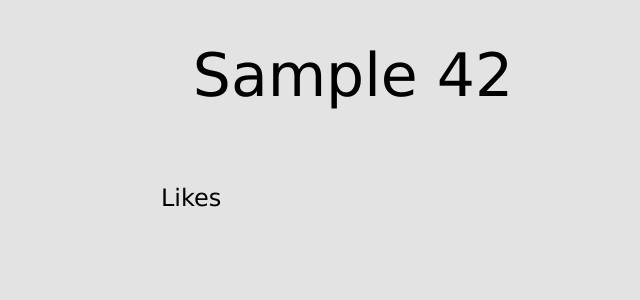
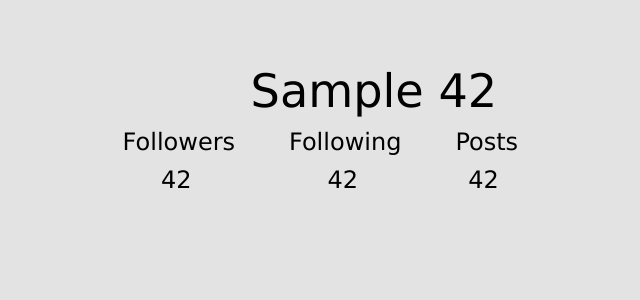
Before and after one commit to RajuKoushik/byte-me-42, a React (Create React App) app in the folder 42-frontend/: page / in a window 1280 px wide. Shown: the top 300 px of the page, without its empty margins (287-927 px from the left). Built offline with nearby package versions, Linux system fonts and the light colour scheme.

Commit message:
Sprint 2 user story 8 task 30 Profile page modified

```diff
--- a/42-frontend/src/components/user_profile.css
+++ b/42-frontend/src/components/user_profile.css
@@ -5,7 +5,7 @@ html {
 body{
     background-color : rgb(227, 227, 227);
     font: 60px "Lucida Sans Unicode", "Lucida Grande", sans-serif;
-
+    align-items: center;
 }
 
 h1{
@@ -13,7 +13,58 @@ h1{
     text-align: center;
 }
 
-#likes{
+form{
+    width: 70%;
+    align-items: center;
+    margin-left: 22%;
+}
+
+#name{
+    position: absolute;
+    font: 77% "Lucida Sans Unicode", "Lucida Grande", sans-serif;
+    text-align: center;
+    margin-top: 5%;
+    margin-left: 20%;
+}
+
+#followers{
+    position: absolute;
     font: 40% "Lucida Sans Unicode", "Lucida Grande", sans-serif;
-    margin-left: 35%;
+    margin-left: 10%;
+    margin-top: 10%;
 }
+
+#followers_no{
+    position: absolute;
+    font: 40% "Lucida Sans Unicode", "Lucida Grande", sans-serif;
+    margin-left: 13%;
+    margin-top: 13%;
+}
+
+#following{
+    position: absolute;
+    font: 40% "Lucida Sans Unicode", "Lucida Grande", sans-serif;
+    margin-left: 23%;
+    margin-top: 10%;
+}
+
+#following_no{
+    position: absolute;
+    font: 40% "Lucida Sans Unicode", "Lucida Grande", sans-serif;
+    margin-left: 26%;
+    margin-top: 13%;
+}
+
+#posts{
+    position: absolute;
+    font: 40% "Lucida Sans Unicode", "Lucida Grande", sans-serif;
+    margin-left: 36%;
+    margin-top: 10%;
+}
+
+#posts_no{
+    position: absolute;
+    font: 40% "Lucida Sans Unicode", "Lucida Grande", sans-serif;
+    margin-left: 37%;
+    margin-top: 13%;
+}
--- a/42-frontend/src/components/user_profile.js
+++ b/42-frontend/src/components/user_profile.js
@@ -5,8 +5,15 @@ class User_profile extends Component{
     render(){
         return(
             <body>
-            <h1>Sample 42</h1>
-            <label id="likes">Likes</label>
+            <form>
+            <label id="name">Sample 42</label>
+            <label id="followers">Followers</label>
+                <label id="followers_no">42</label>
+            <label id="following">Following</label>
+                <label id="following_no">42</label>
+            <label id="posts">Posts</label>
+                <label id="posts_no">42</label>
+            </form>
             </body>
         );
     }
```
